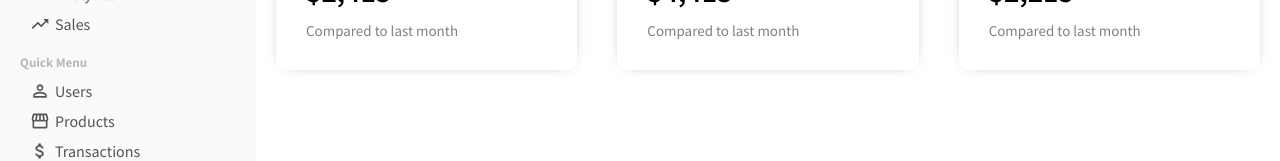
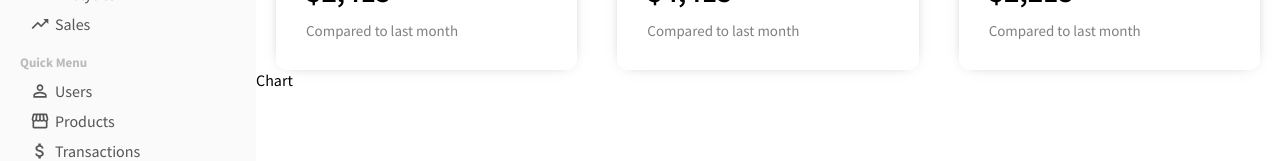
Before and after one commit to alejandropascuale/Organiation-Admin, a React (Create React App) app: page / in a window 1280 px wide. Shown: the part 153-314 px from the top of the page. Built offline with nearby package versions, Linux system fonts and the light colour scheme.

Commit message:
create chart folder and Chart component

```diff
--- /dev/null
+++ b/src/components/chart/Chart.jsx
@@ -0,0 +1,9 @@
+import './Chart.css'
+
+export default function Chart() {
+  return (
+    <div className='chart'>
+      Chart
+    </div>
+  )
+}
--- a/src/pages/home/Home.jsx
+++ b/src/pages/home/Home.jsx
@@ -1,10 +1,12 @@
 import FeaturedInfo from '../../components/featuredInfo/FeaturedInfo'
+import Chart from '../../components/chart/Chart'
 import './Home.css'
 
 export default function Home() {
   return (
     <div className='home'>
       <FeaturedInfo />
+      <Chart />
     </div>
   )
 }
```
Also changed, not shown: src/components/chart/Chart.css (added), 2 other files (tests, documents, lock files or other folders).
